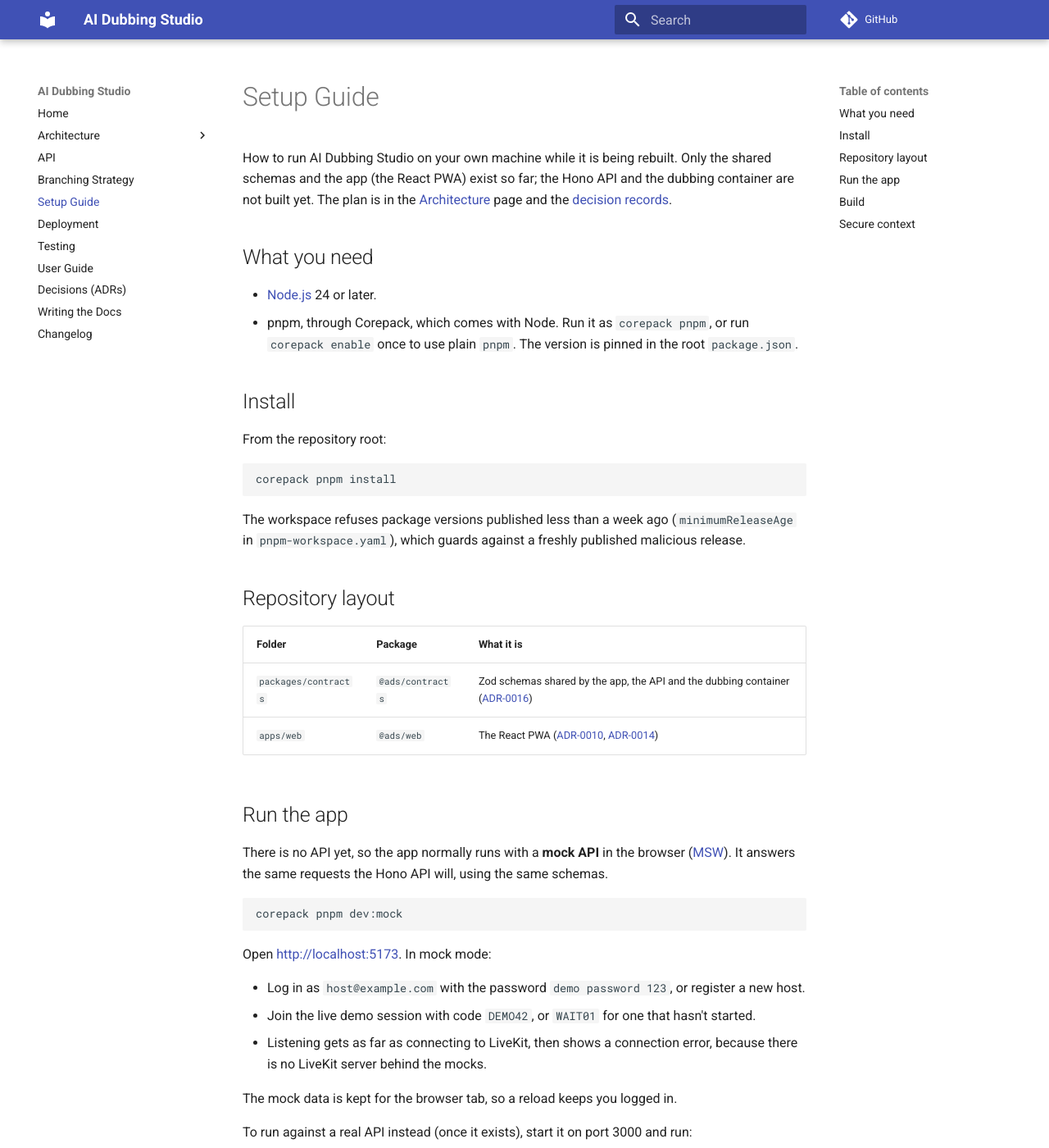
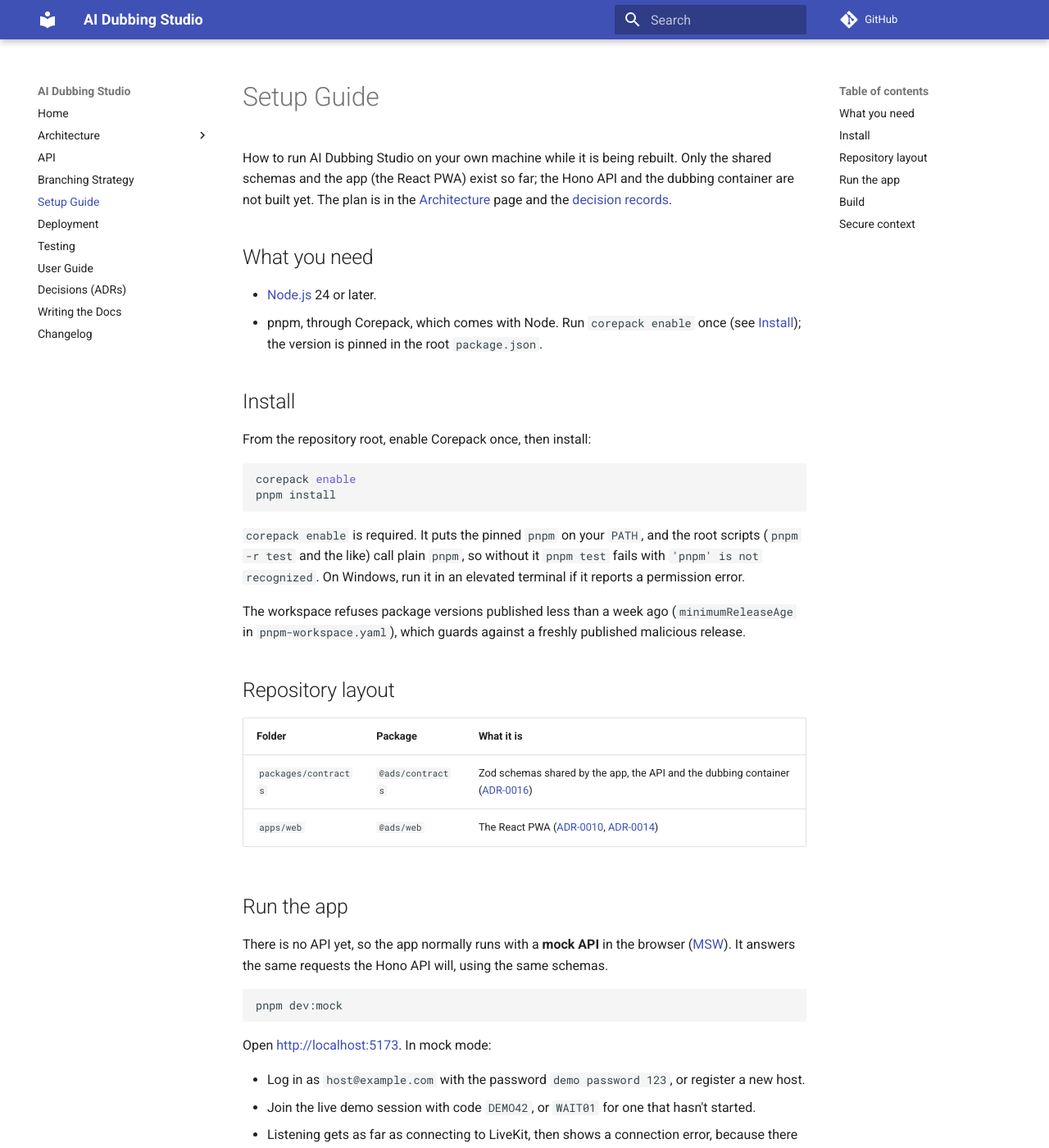
Before and after one commit to WH1TE-SHAD0W/ai-dubbing-studio, an MkDocs documentation site: the page built from docs/setup-guide.md, in a window 1280 px wide and 1400 px high. Shown: the whole window at 82% size. Built offline with MkDocs 1.6.1 and Material for MkDocs 9.7.7, drawn with Linux system fonts in a browser that asks for light colours; comment, search, counter and statistics services are not loaded; some of the changed text lies outside the part shown.

Commit message:
docs: make corepack enable a required setup step, use plain pnpm
The root scripts call plain pnpm, so corepack pnpm test fails with
'pnpm is not recognized' unless corepack enable has been run. Make it
a required step in the setup guide and the web README, and use plain
pnpm in the commands throughout.

Co-Authored-By: Claude Sonnet 5.5 <noreply@anthropic.com>

````diff
--- a/docs/setup-guide.md
+++ b/docs/setup-guide.md
@@ -8,17 +8,22 @@ dubbing container are not built yet. The plan is in the
 ## What you need
 
 - [Node.js](https://nodejs.org/) 24 or later.
-- pnpm, through Corepack, which comes with Node. Run it as `corepack pnpm`, or
-  run `corepack enable` once to use plain `pnpm`. The version is pinned in the
-  root `package.json`.
+- pnpm, through Corepack, which comes with Node. Run `corepack enable` once (see
+  [Install](#install)); the version is pinned in the root `package.json`.
 
 ## Install
 
-From the repository root:
+From the repository root, enable Corepack once, then install:
 
 ```bash
-corepack pnpm install
+corepack enable
+pnpm install
 ```
+
+`corepack enable` is required. It puts the pinned `pnpm` on your `PATH`, and the
+root scripts (`pnpm -r test` and the like) call plain `pnpm`, so without it
+`pnpm test` fails with `'pnpm' is not recognized`. On Windows, run it in an
+elevated terminal if it reports a permission error.
 
 The workspace refuses package versions published less than a week ago
 (`minimumReleaseAge` in `pnpm-workspace.yaml`), which guards against a freshly
````
Also changed, not shown: other parts of docs/setup-guide.md (+4 -4 lines), apps/web/README.md (+8 -7 lines), docs/testing.md (+3 -3 lines).
